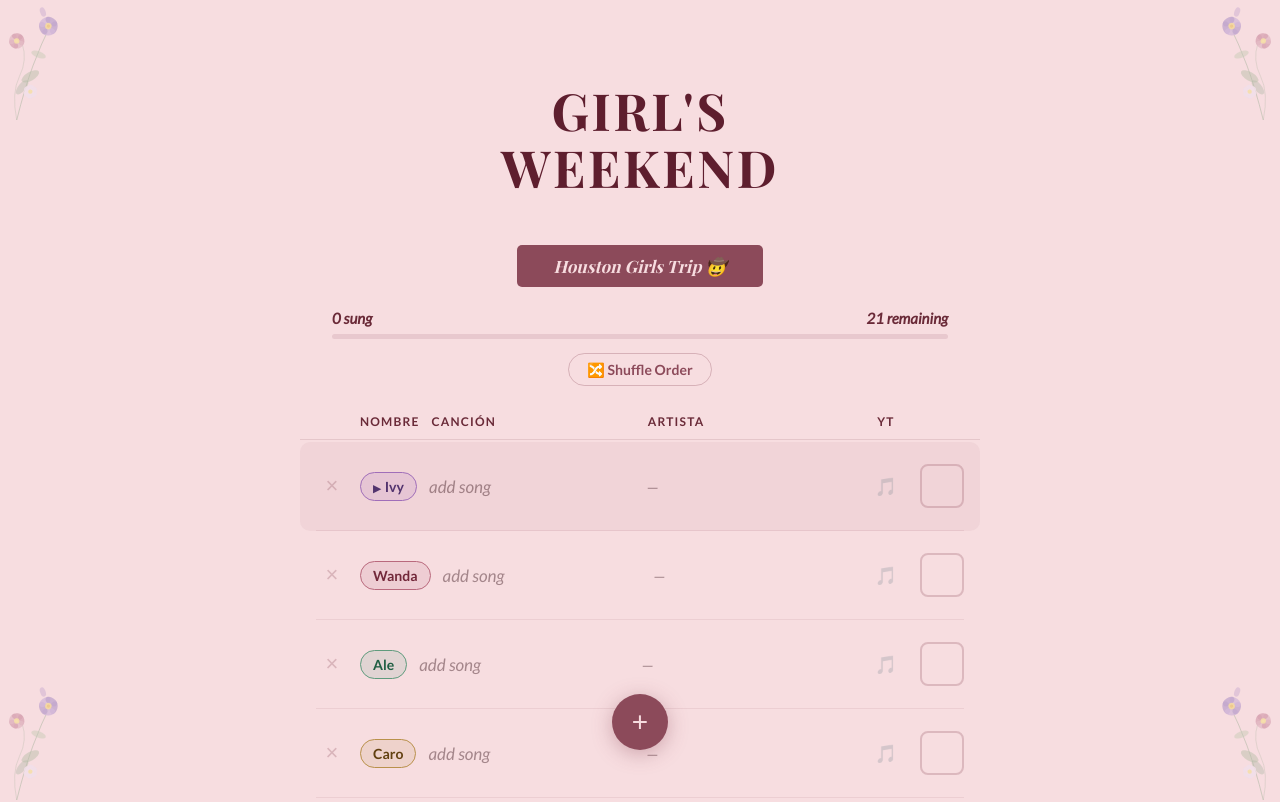
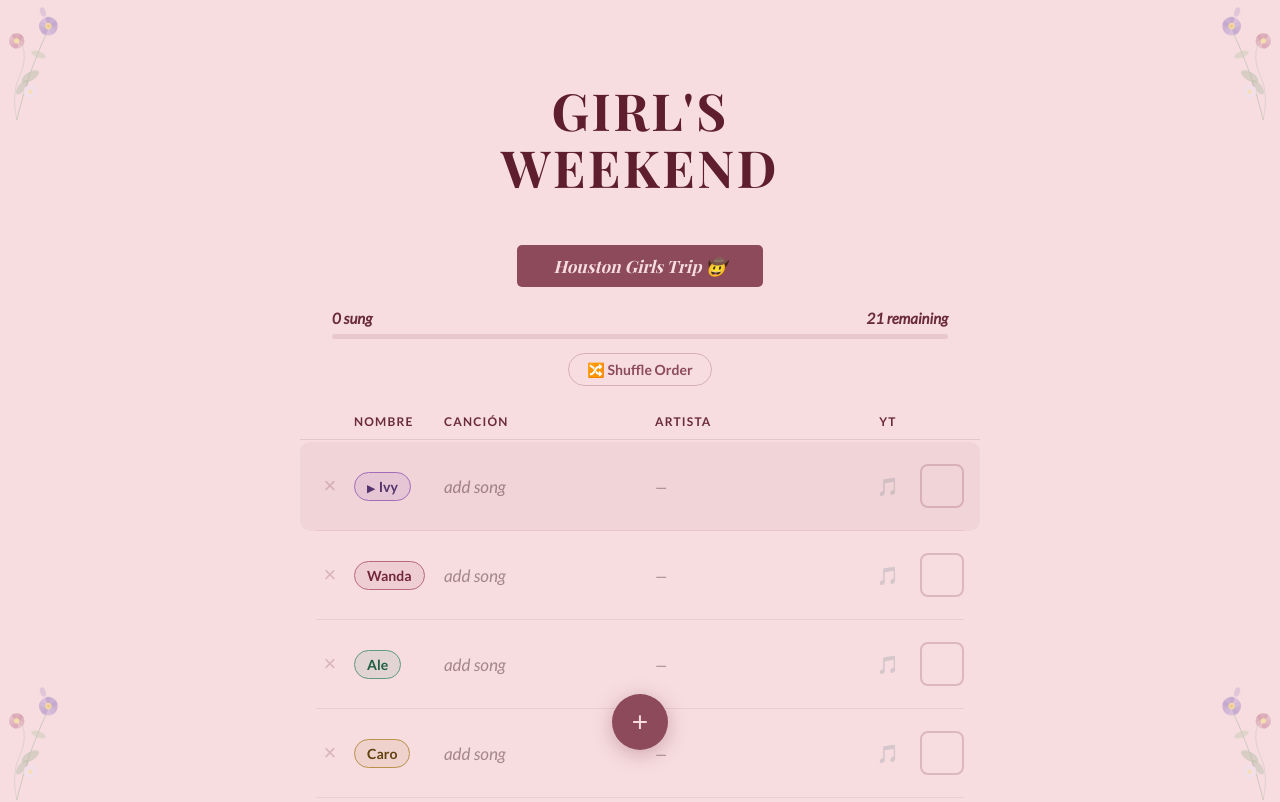
Before and after one commit to ElmarieWoods/Karaoke-tracker-2026, a React (Vite) app: page / in a window 1280 px wide. Shown: the top 802 px of the page. Built offline with nearby package versions, Linux system fonts and the light colour scheme; a web font is replaced by a local one.

Commit message:
Update App.jsx

```diff
--- a/src/App.jsx
+++ b/src/App.jsx
@@ -211,7 +211,10 @@ export default function App() {
   }
 
   const G = 16
-  const GRID = '32px auto 1fr 1fr 44px 44px'
+  // 🔧 FIX: nombre column is now fixed (was `auto`) so every row's grid computes
+  // the same column widths — attributes now align perfectly with their headers.
+  const GRID = '28px 80px 1fr 1fr 44px 44px'
+  const GAP  = 10
 
   // 🔧 FIX: fieldS now has maxWidth, WebkitAppearance/appearance reset, outline, margin, display block, resize
   const fieldS = {
@@ -262,7 +265,7 @@ export default function App() {
         </div>
 
         {/* Col headers */}
-        <div style={{display:'grid',gridTemplateColumns:GRID,gap:12,padding:`0 ${G}px 10px`,color:'#6a2a38',fontSize:'12px',fontWeight:700,letterSpacing:'0.1em',textTransform:'uppercase',borderBottom:'1px solid rgba(140,74,90,0.16)',marginBottom:2}}>
+        <div style={{display:'grid',gridTemplateColumns:GRID,gap:GAP,padding:`0 ${G}px 10px`,color:'#6a2a38',fontSize:'12px',fontWeight:700,letterSpacing:'0.1em',textTransform:'uppercase',borderBottom:'1px solid rgba(140,74,90,0.16)',marginBottom:2}}>
           <span/><span>Nombre</span><span>Canción</span><span>Artista</span><span style={{textAlign:'center'}}>YT</span><span/>
         </div>
 
@@ -272,7 +275,7 @@ export default function App() {
           const nc=NC[row.nombre]||NC['']
           return (
             <div key={row.id} style={{background:isCurrent?'rgba(140,74,90,0.06)':'transparent',borderRadius:isCurrent?10:0,opacity:row.done?0.4:1,transition:'opacity 0.2s',overflow:'hidden',width:'100%',maxWidth:'100%',boxSizing:'border-box'}}>
-              <div onClick={()=>setExpandedId(p=>p===row.id?null:row.id)} style={{display:'grid',gridTemplateColumns:GRID,gap:12,padding:`14px ${G}px`,minHeight:'60px',alignItems:'center',cursor:'pointer'}}>
+              <div onClick={()=>setExpandedId(p=>p===row.id?null:row.id)} style={{display:'grid',gridTemplateColumns:GRID,gap:GAP,padding:`14px ${G}px`,minHeight:'60px',alignItems:'center',cursor:'pointer'}}>
                 <button onClick={e=>handleDelete(e,row.id)}
                   onMouseEnter={e=>{e.currentTarget.style.color='#c03050'}}
                   onMouseLeave={e=>{e.currentTarget.style.color='rgba(140,74,90,0.28)'}}
```
